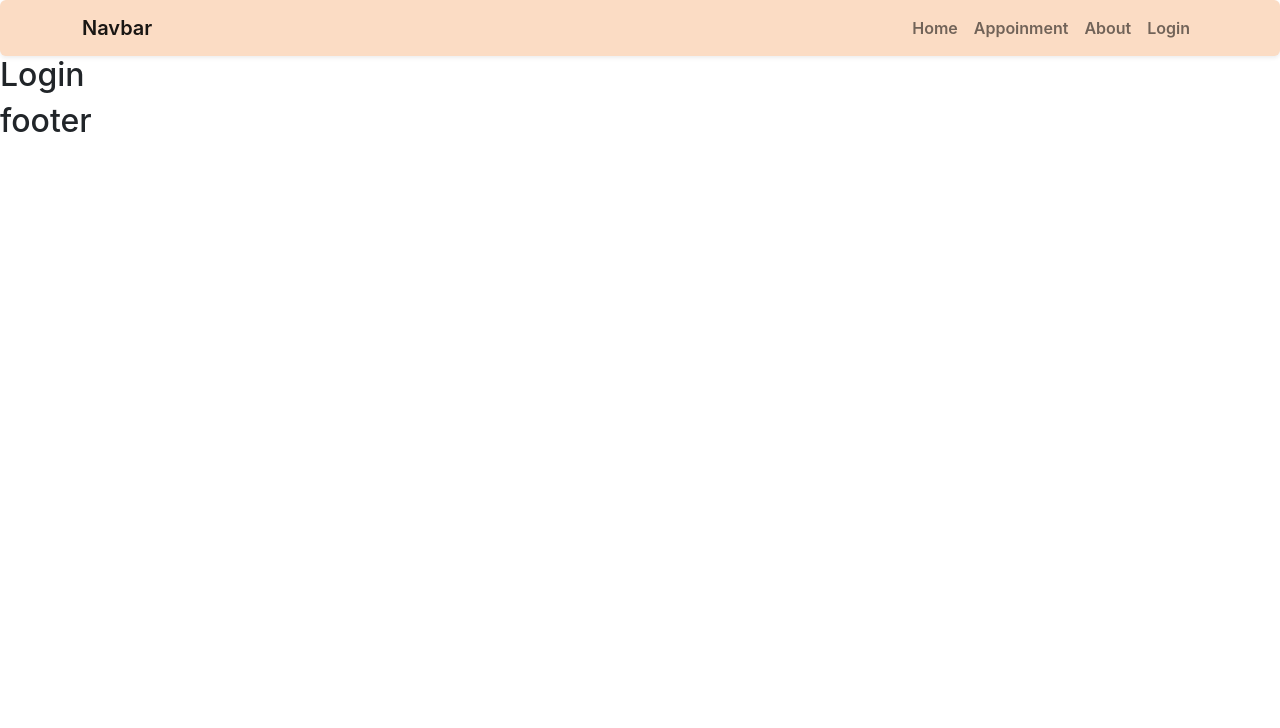
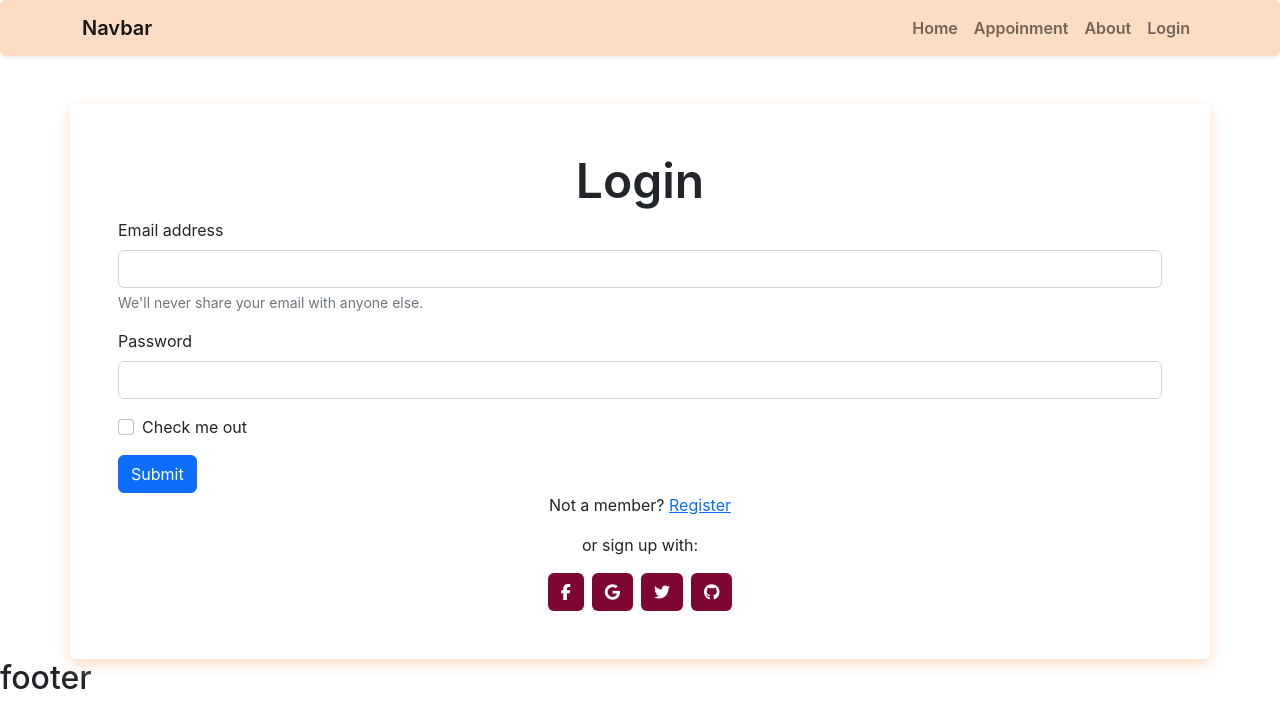
Before and after one commit to mohaimenur1/docter-portal, a React (Create React App) app: page /login in a window 1280 px wide. Shown: the top 728 px of the page. Built offline with nearby package versions, Linux system fonts and the light colour scheme.

Commit message:
firebase implemented

```diff
--- a/package.json
+++ b/package.json
@@ -7,9 +7,11 @@
     "@testing-library/react": "^13.4.0",
     "@testing-library/user-event": "^13.5.0",
     "date-fns": "^2.29.3",
+    "firebase": "^9.14.0",
     "react": "^18.2.0",
     "react-day-picker": "^8.3.6",
     "react-dom": "^18.2.0",
+    "react-hook-form": "^7.39.4",
     "react-router-dom": "^6.4.1",
     "react-scripts": "5.0.1",
     "web-vitals": "^2.1.4"
--- a/public/index.html
+++ b/public/index.html
@@ -25,9 +25,12 @@
       crossorigin="anonymous"
     />
 
-    <!--  -->
-
-    <title>React App</title>
+    <!-- font awsome -->
+    <script
+      src="https://kit.fontawesome.com/e61eb66bf3.js"
+      crossorigin="anonymous"
+    ></script>
+    <title>Docter Portal</title>
   </head>
   <body>
     <noscript>You need to enable JavaScript to run this app.</noscript>
--- /dev/null
+++ b/src/components/AppoinmentModal/AppoinmentModal.css
@@ -0,0 +1,5 @@
+/** @format */
+
+.btn:hover {
+  background-color: none;
+}
--- a/src/components/AppoinmentModal/AppoinmentModal.js
+++ b/src/components/AppoinmentModal/AppoinmentModal.js
@@ -1,9 +1,35 @@
 /** @format */
 
+import { format } from 'date-fns';
 import React from 'react';
+import './AppoinmentModal.css';
 
-const AppoinmentModal = ({ treatment }) => {
-  //   console.log(treatment);
+const AppoinmentModal = ({ selectedDate, treatment, setTreatment }) => {
+  const date = format(selectedDate, 'PPP');
+
+  const handleBooking = (e) => {
+    e.preventDefault();
+
+    const form = e.target;
+    const patienName = form.name.value;
+    const slot = form.slot.value;
+    const email = form.email.value;
+    const phone = form.phone.value;
+
+    const details = {
+      appoinmentDate: date,
+      slot,
+      treatment: treatment?.name,
+      patient: patienName,
+      email,
+      phone,
+    };
+
+    setTreatment(null);
+
+    console.log(details);
+  };
+
   return (
     <div>
       <div
@@ -11,7 +37,7 @@ const AppoinmentModal = ({ treatment }) => {
         id='exampleModal'
         data-bs-backdrop='static'
         data-bs-keyboard='false'
-        tabindex='-1'
+        tabIndex='-1'
         aria-labelledby='exampleModalLabel'
         aria-hidden='true'
       >
@@ -28,7 +54,79 @@ const AppoinmentModal = ({ treatment }) => {
                 aria-label='Close'
               ></button>
             </div>
-            <div className='modal-body'>...</div>
+            <div className='modal-body'>
+              <form onSubmit={handleBooking}>
+                <div className='form-outline'>
+                  <label className='form-label' htmlFor='formControlLg'>
+                    Date
+                  </label>
+                  <input
+                    type='text'
+                    id='formControlLg'
+                    value={date}
+                    disabled
+                    className='form-control form-control-lg'
+                  />
+                </div>
+                <div className='form-outline'>
+                  <label className='form-label' htmlFor='formControlLg'>
+                    Select Your Time Slot
+                  </label>
+                  <select
+                    name='slot'
+                    className='form-select'
+                    aria-label='Default select example'
+                  >
+                    {treatment?.slots?.map((slot, i) => {
+                      return (
+                        <option value={slot} key={i}>
+                          {slot}
+                        </option>
+                      );
+                    })}
+                  </select>
+                </div>
+                <div className='form-outline'>
+                  <label className='form-label' htmlFor='formControlLg'>
+                    Name
+                  </label>
+                  <input
+                    type='text'
+                    name='name'
+                    id='formControlLg'
+                    className='form-control form-control-lg'
+                  />
+                </div>
+                <div className='form-outline'>
+                  <label className='form-label' htmlFor='formControlLg'>
+                    email
+                  </label>
+                  <input
+                    type='email'
+                    name='email'
+                    id='formControlLg'
+                    className='form-control form-control-lg'
+                  />
+                </div>
+                <div className='form-outline'>
+                  <label className='form-label' htmlFor='formControlLg'>
+                    Phone
+                  </label>
+                  <input
+                    type='text'
+                    name='phone'
+                    id='formControlLg'
+                    className='form-control form-control-lg'
+                  />
+                </div>
+                <button
+                  type='submit'
+                  className='btn primary-btn-color w-100 mt-3'
+                >
+                  Submit
+                </button>
+              </form>
+            </div>
             <div className='modal-footer'>
               <button
                 type='button'
@@ -36,9 +134,6 @@ const AppoinmentModal = ({ treatment }) => {
                 data-bs-dismiss='modal'
               >
                 Close
-              </button>
-              <button type='submit' className='btn primary-btn-color'>
-                Submit
               </button>
             </div>
           </div>
--- a/src/components/AppoinmentOptioin/AppoinmentOption.js
+++ b/src/components/AppoinmentOptioin/AppoinmentOption.js
@@ -1,7 +1,6 @@
 /** @format */
 
 import React from 'react';
-import AppoinmentModal from '../AppoinmentModal/AppoinmentModal';
 import './AppoinmentOption.css';
 
 const AppoinmentOption = ({ appoinment, treatment, setTreatment }) => {
--- a/src/components/AvailableAppoinment/AvailableAppoinment.js
+++ b/src/components/AvailableAppoinment/AvailableAppoinment.js
@@ -34,7 +34,11 @@ const AvailableAppoinment = ({ selectedDate, setSelectedDate }) => {
           );
         })}
       </div>
-      <AppoinmentModal treatment={treatment} />
+      <AppoinmentModal
+        selectedDate={selectedDate}
+        treatment={treatment}
+        setTreatment={setTreatment}
+      />
     </div>
   );
 };
--- /dev/null
+++ b/src/components/Form/Form.css
@@ -0,0 +1,13 @@
+/** @format */
+
+.card {
+  border: none;
+}
+
+a {
+  color: brown;
+}
+
+a:hover {
+  color: rgb(213, 45, 45);
+}
--- /dev/null
+++ b/src/pages/Login/Login.css
@@ -0,0 +1,5 @@
+/** @format */
+
+.card {
+  border: none;
+}
--- a/src/pages/Login/Login.js
+++ b/src/pages/Login/Login.js
@@ -1,11 +1,95 @@
 /** @format */
 
-import React from 'react';
+import React, { useState } from 'react';
+import { useForm } from 'react-hook-form';
+import { Link } from 'react-router-dom';
+import './Login.css';
 
 const Login = () => {
+  const { register, handleSubmit } = useForm();
+
+  const handleLogin = (data) => {
+    console.log(data);
+  };
+
   return (
-    <div>
-      <h2>Login</h2>
+    <div className='container card p-5 mt-5'>
+      <h2 className='text-center display-5 fw-semibold'>Login</h2>
+      <form onSubmit={handleSubmit(handleLogin)}>
+        <div className='mb-3'>
+          <label htmlFor='exampleInputEmail1' className='form-label'>
+            Email address
+          </label>
+          <input
+            type='email'
+            {...register('email')}
+            className='form-control'
+            id='exampleInputEmail1'
+            aria-describedby='emailHelp'
+          />
+          <div id='emailHelp' className='form-text'>
+            We'll never share your email with anyone else.
+          </div>
+        </div>
+        <div className='mb-3'>
+          <label htmlFor='exampleInputPassword1' className='form-label'>
+            Password
+          </label>
+          <input
+            type='password'
+            {...register('password')}
+            className='form-control'
+            id='exampleInputPassword1'
+          />
+        </div>
+        <div className='mb-3 form-check'>
+          <input
+            type='checkbox'
+            className='form-check-input'
+            id='exampleCheck1'
+          />
+          <label className='form-check-label' htmlFor='exampleCheck1'>
+            Check me out
+          </label>
+        </div>
+        {/* <p>{data}</p> */}
+        <button type='submit' className='btn btn-primary'>
+          Submit
+        </button>
+        <div className='text-center'>
+          <p>
+            Not a member? <Link to='/register'>Register</Link>
+          </p>
+          <p>or sign up with:</p>
+          <button
+            type='button'
+            className='btn primary-btn-color btn-floating mx-1'
+          >
+            <i className='fab fa-facebook-f'></i>
+          </button>
+
+          <button
+            type='button'
+            className='btn primary-btn-color btn-floating mx-1'
+          >
+            <i className='fab fa-google'></i>
+          </button>
+
+          <button
+            type='button'
+            className='btn primary-btn-color btn-floating mx-1'
+          >
+            <i className='fab fa-twitter'></i>
+          </button>
+
+          <button
+            type='button'
+            className='btn primary-btn-color btn-floating mx-1'
+          >
+            <i className='fab fa-github'></i>
+          </button>
+        </div>
+      </form>
     </div>
   );
 };
```
Also changed, not shown: src/components/Form/Form.js (added, +90 -0 lines), src/components/Navbar/Navbar.js (+26 -26 lines), src/firebase/firebase.config.js (added, +21 -0 lines), 1 other file (tests, documents, lock files or other folders).
